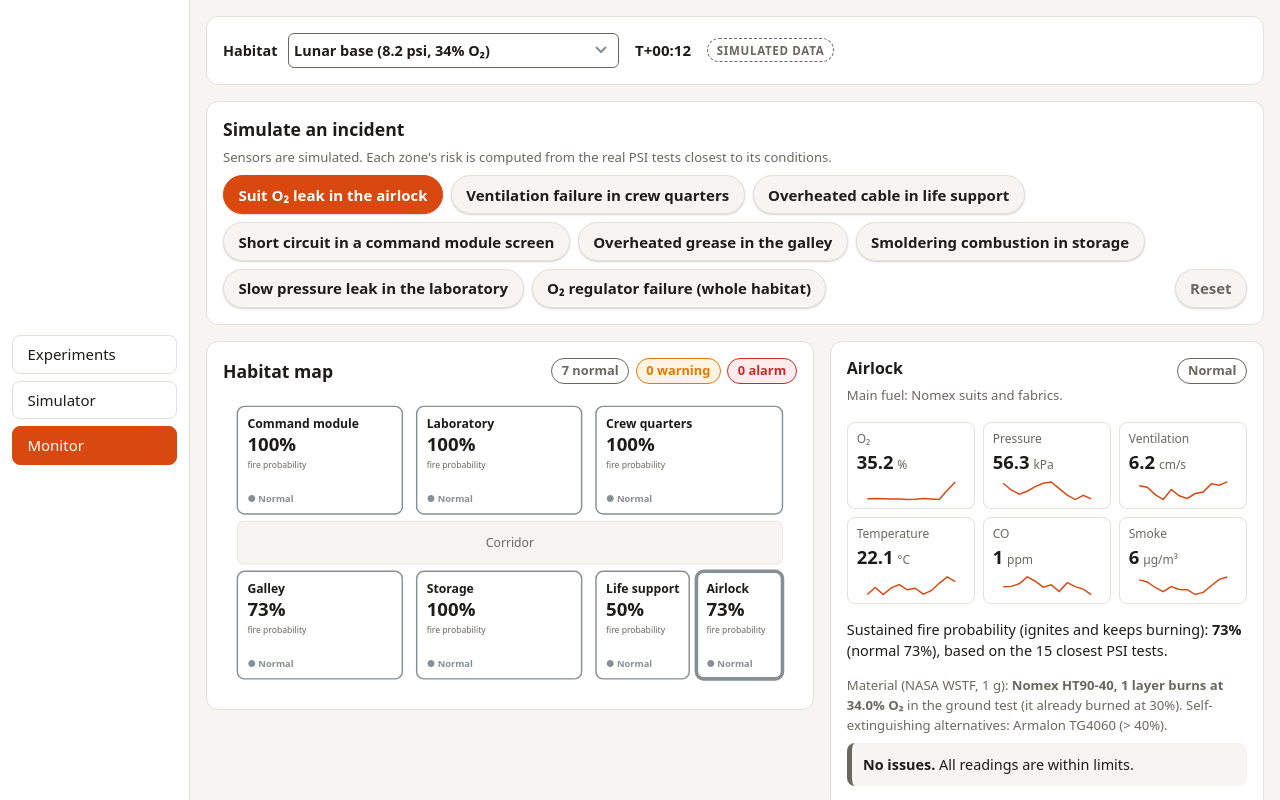
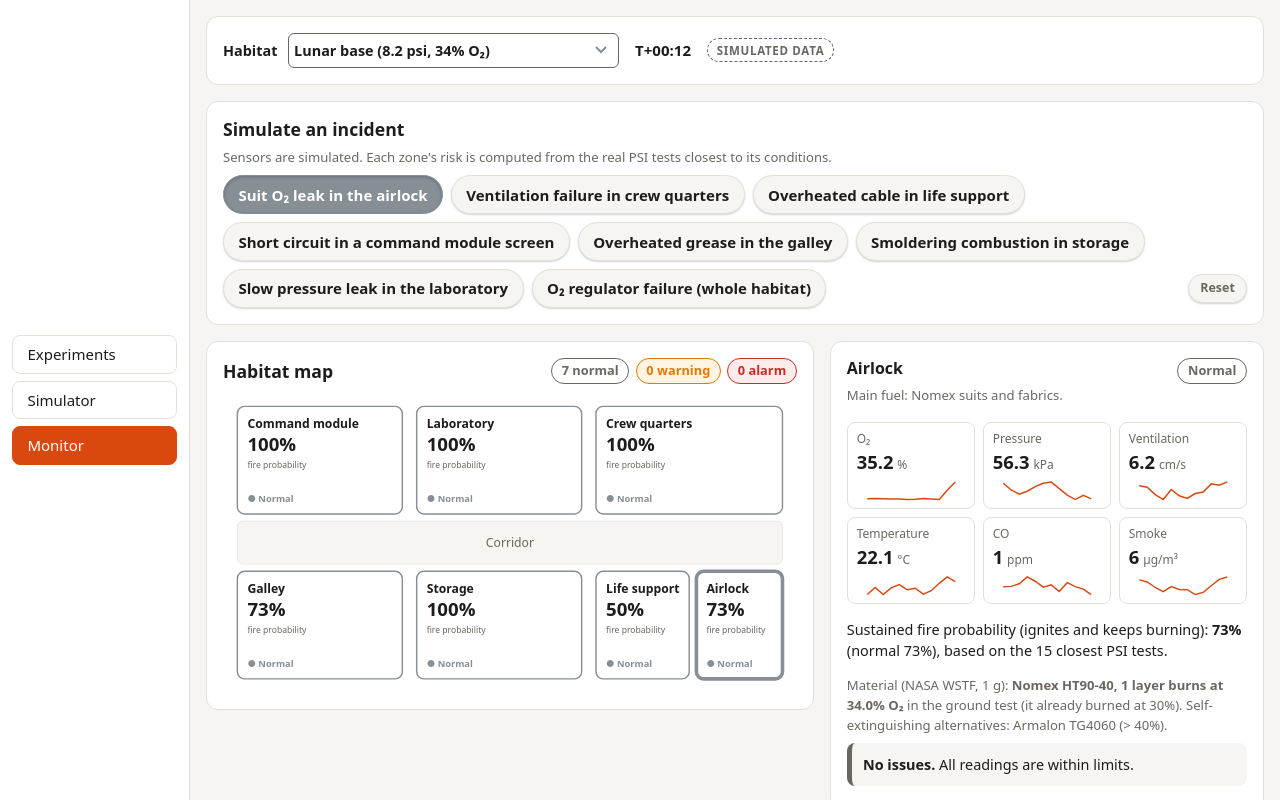
Before and after one commit to crismiltan/Flame-in-Freefall, a plain HTML site: page index.html in a window 1280 px wide. Both pictures are taken after a click on the button "Suit O₂ leak in the airlock". Shown: the top 800 px of the page. Drawn offline with Linux system fonts and the light colour scheme.

Commit message:
Smaller reset button and gray active incidents
Co-Authored-By: Claude Opus 5.5 <noreply@anthropic.com>
Claude-Session: https://claude.ai/code/session_01UxHwSzL3qSHYqAPqYWnZiN

```diff
--- a/style.css
+++ b/style.css
@@ -173,3 +173,5 @@ footer { grid-column: 2; }
   .top { position: static; height: auto; flex-direction: row; justify-content: flex-start; border-right: 0; border-bottom: 1px solid var(--line); padding: .6rem 16px; }
   .tabs { flex-direction: row; flex-wrap: wrap; }
 }
+.incident.on { background: var(--noign); border-color: var(--noign); color: var(--surface); box-shadow: inset 0 1px 3px rgba(0,0,0,.25); }
+.incident.reset { font-size: .78rem; padding: .25rem .7rem; align-self: center; }
```
